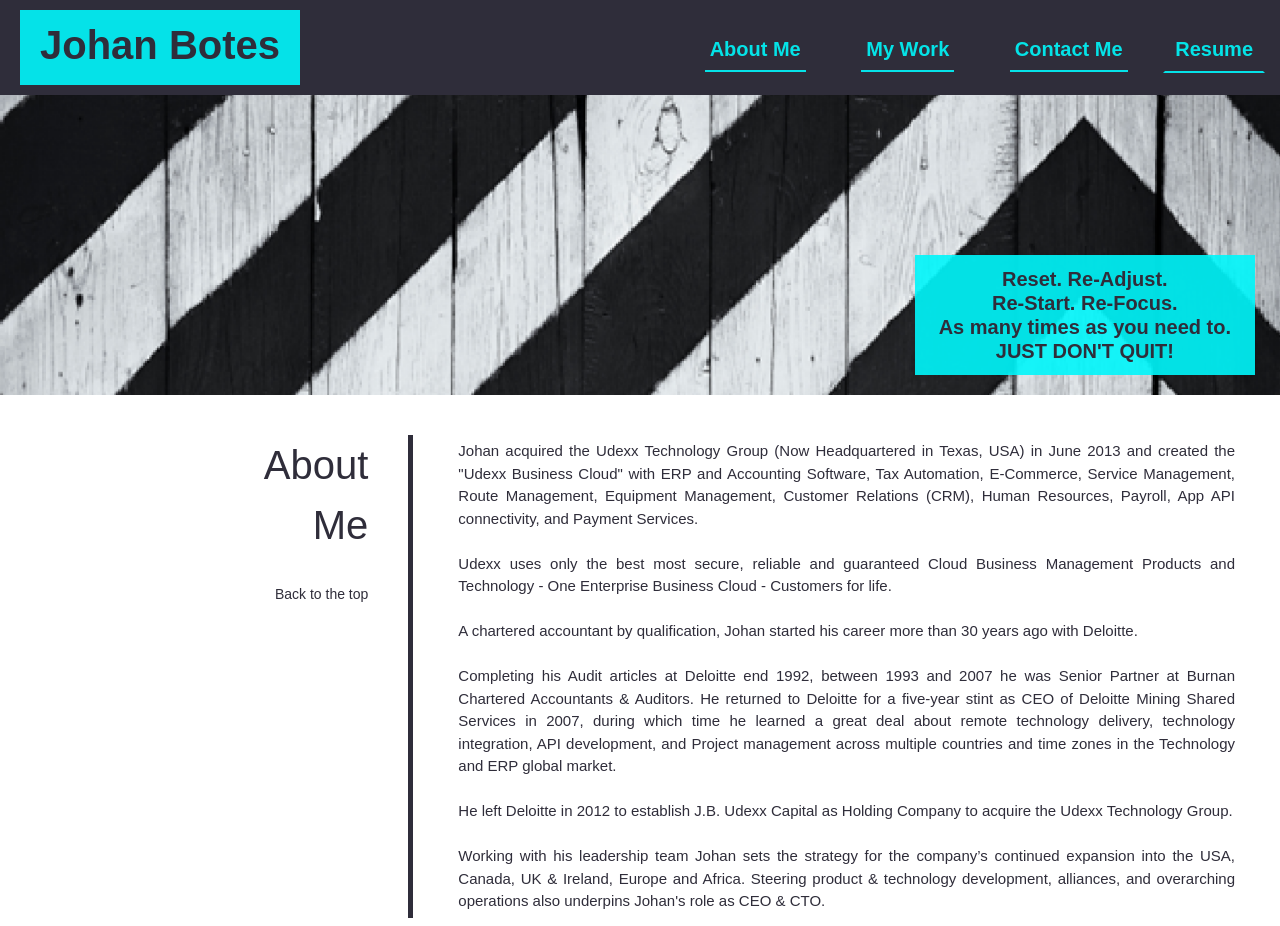
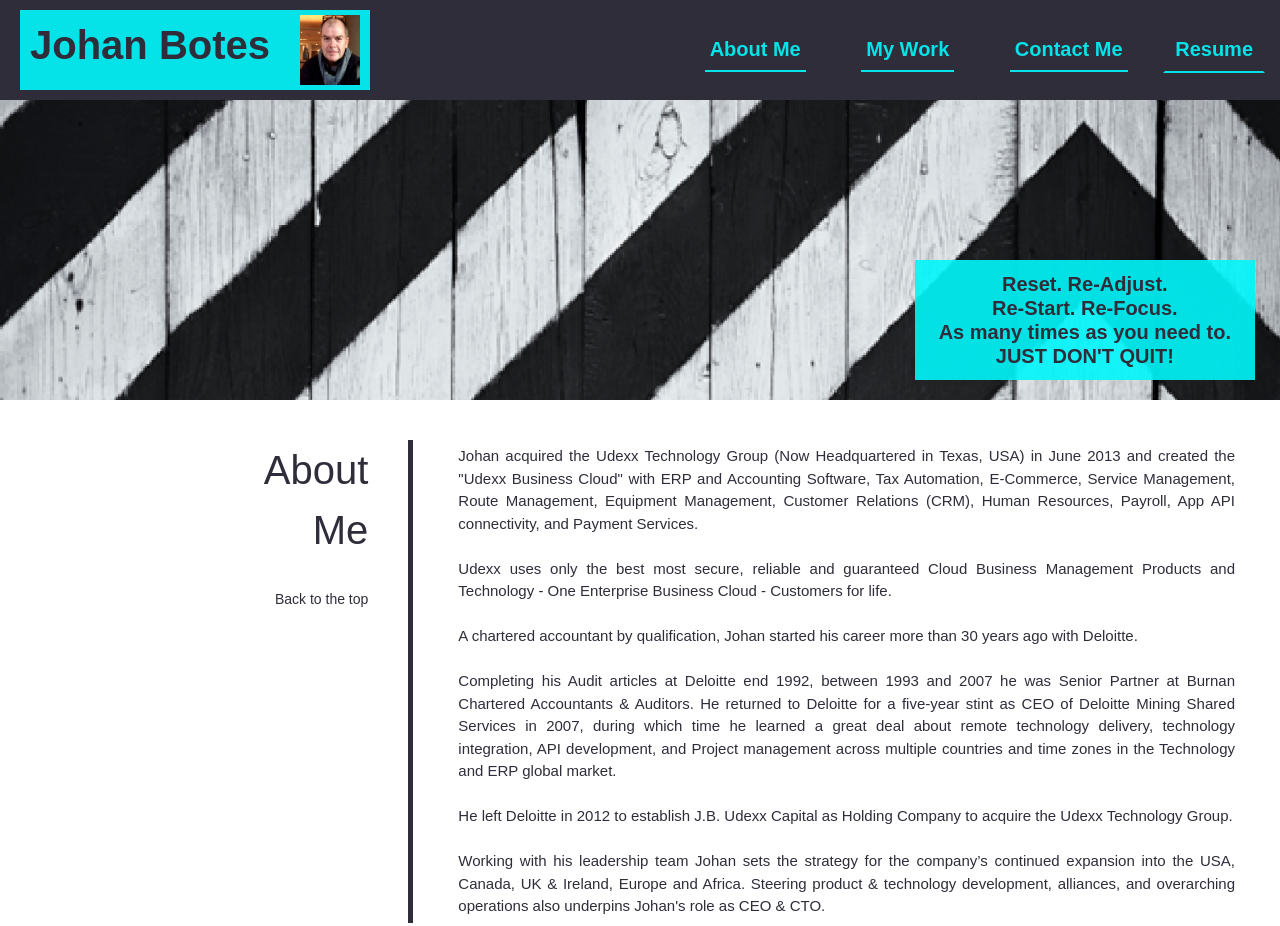
Before and after one commit to JohanBotes/jb-SMU02-ProfessionalPortfolio, a plain HTML site: page index.html in a window 1280 px wide. Shown: the top 926 px of the page. Drawn offline with nearby package versions, Linux system fonts and the light colour scheme.

Commit message:
Commit 14 - Final JB Pic added

```diff
--- a/index.html
+++ b/index.html
@@ -13,6 +13,7 @@
         <!-- Two "containers" - 1 x for the Home page link and 1 x for the rest of the TopNav menu items - to be able show the home page link left and the rest flex-right -->
         <div class="homelogo" id="home">
           <a href="https://www.linkedin.com/in/johan-botes-udexxceo" class="homenav" target="_blank">Johan Botes</a>
+          <img src="./JBotes 2 Panel Drift Pic - Copy.JPG" class="JBPic">
         </div>
 
         <div class="topnav" id="myTopnav">
--- a/style.css
+++ b/style.css
@@ -35,13 +35,13 @@ header  {
   }
 
 .homelogo {
+      display: flex;
       flex-direction:row;
-      flex-wrap: wrap;
-      justify-content: flex-end;
-      padding-left: 20px;
-      padding-right: 20px;
+      justify-content: flex-start;
+      padding-left: 10px;
+      padding-right: 10px;
       padding-top: 5px;
-      padding-bottom: 10px;
+      padding-bottom: 5px;
       margin-left: 20px;
       margin-right: 20px;
       margin-bottom: 10px;
@@ -51,6 +51,12 @@ header  {
       text-decoration: none;
       font-weight: bold;
   }
+
+.JBPic    {
+  margin-left: 30px;
+  width: 60px;
+  height: 70px;
+}
 
 .homenav:link {
     text-decoration: none;
```
Also changed, not shown: JBotes 2 Panel Drift Pic - Copy.JPG (added).
